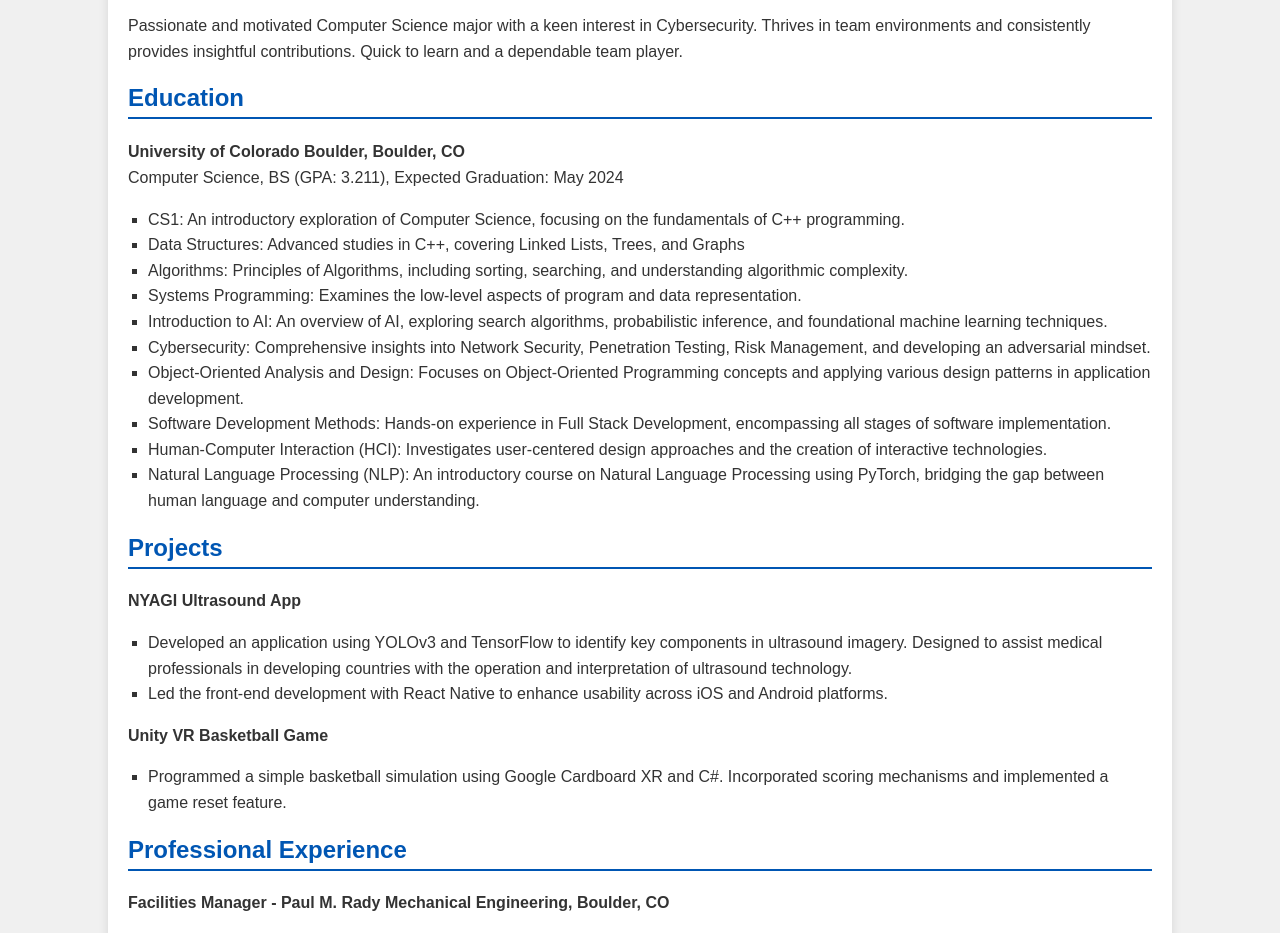
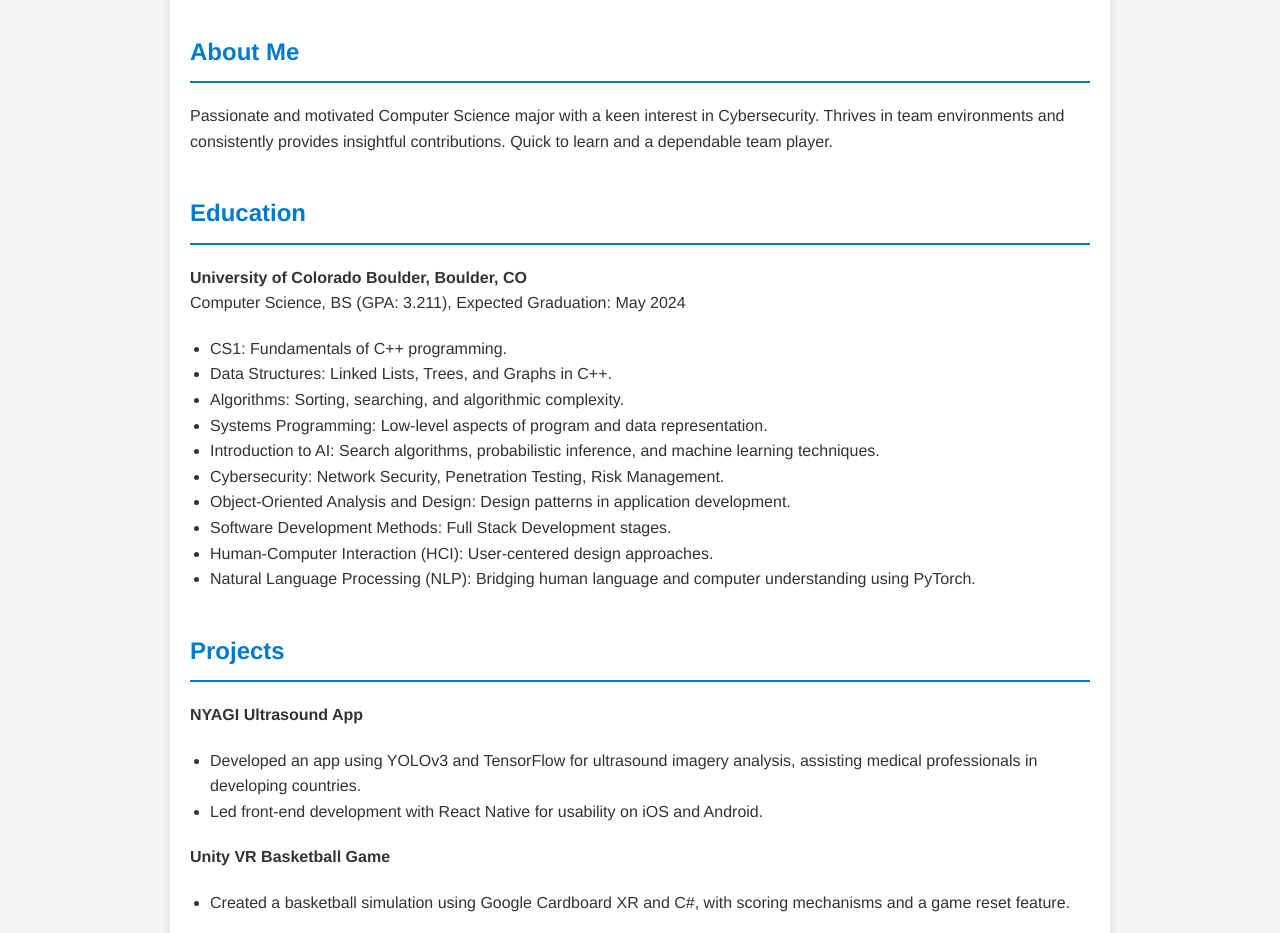
Before and after one commit to emilyyWallace/emilyyWallace.github.io, a plain HTML site: page index.html in a window 1280 px wide. Shown: the part 140-1073 px from the top of the page. Drawn offline with Linux system fonts and the light colour scheme.

Commit message:
Update index.html

```diff
--- a/index.html
+++ b/index.html
@@ -6,43 +6,47 @@
     <title>Emily Wallace - Portfolio and Resume</title>
     <style>
         body {
-            font-family: Arial, sans-serif;
-            background-color: #f0f0f0;
+            font-family: 'Helvetica Neue', Arial, sans-serif;
+            background-color: #f5f5f5;
             color: #333;
             margin: 0;
             padding: 0;
+            line-height: 1.6;
         }
         .container {
             width: 80%;
-            margin: 0 auto;
+            max-width: 900px;
+            margin: 40px auto;
             padding: 20px;
             background-color: #fff;
-            box-shadow: 0 0 10px rgba(0, 0, 0, 0.1);
+            box-shadow: 0 2px 10px rgba(0, 0, 0, 0.1);
         }
         h1, h2 {
-            color: #0056b3;
+            color: #007acc;
+            font-weight: 600;
         }
         h1 {
             text-align: center;
-            margin-bottom: 20px;
+            margin-bottom: 40px;
         }
         h2 {
-            border-bottom: 2px solid #0056b3;
-            padding-bottom: 5px;
+            border-bottom: 2px solid #007acc;
+            padding-bottom: 10px;
+            margin-top: 40px;
         }
         p, ul {
-            line-height: 1.6;
+            margin: 20px 0;
         }
         ul {
-            list-style-type: square;
+            list-style-type: disc;
             padding-left: 20px;
         }
         .contact-info {
             text-align: center;
-            margin-top: 20px;
+            margin-top: 40px;
         }
         .contact-info a {
-            color: #0056b3;
+            color: #007acc;
             text-decoration: none;
         }
         .contact-info a:hover {
@@ -66,28 +70,28 @@
             Computer Science, BS (GPA: 3.211), Expected Graduation: May 2024
         </p>
         <ul>
-            <li>CS1: An introductory exploration of Computer Science, focusing on the fundamentals of C++ programming.</li>
-            <li>Data Structures: Advanced studies in C++, covering Linked Lists, Trees, and Graphs</li>
-            <li>Algorithms: Principles of Algorithms, including sorting, searching, and understanding algorithmic complexity.</li>
-            <li>Systems Programming: Examines the low-level aspects of program and data representation.</li>
-            <li>Introduction to AI: An overview of AI, exploring search algorithms, probabilistic inference, and foundational machine learning techniques.</li>
-            <li>Cybersecurity: Comprehensive insights into Network Security, Penetration Testing, Risk Management, and developing an adversarial mindset.</li>
-            <li>Object-Oriented Analysis and Design: Focuses on Object-Oriented Programming concepts and applying various design patterns in application development.</li>
-            <li>Software Development Methods: Hands-on experience in Full Stack Development, encompassing all stages of software implementation.</li>
-            <li>Human-Computer Interaction (HCI): Investigates user-centered design approaches and the creation of interactive technologies.</li>
-            <li>Natural Language Processing (NLP): An introductory course on Natural Language Processing using PyTorch, bridging the gap between human language and computer understanding.</li>
+            <li>CS1: Fundamentals of C++ programming.</li>
+            <li>Data Structures: Linked Lists, Trees, and Graphs in C++.</li>
+            <li>Algorithms: Sorting, searching, and algorithmic complexity.</li>
+            <li>Systems Programming: Low-level aspects of program and data representation.</li>
+            <li>Introduction to AI: Search algorithms, probabilistic inference, and machine learning techniques.</li>
+            <li>Cybersecurity: Network Security, Penetration Testing, Risk Management.</li>
+            <li>Object-Oriented Analysis and Design: Design patterns in application development.</li>
+            <li>Software Development Methods: Full Stack Development stages.</li>
+            <li>Human-Computer Interaction (HCI): User-centered design approaches.</li>
+            <li>Natural Language Processing (NLP): Bridging human language and computer understanding using PyTorch.</li>
         </ul>
 
         <h2>Projects</h2>
         <p><strong>NYAGI Ultrasound App</strong></p>
         <ul>
-            <li>Developed an application using YOLOv3 and TensorFlow to identify key components in ultrasound imagery. Designed to assist medical professionals in developing countries with the operation and interpretation of ultrasound technology.</li>
-            <li>Led the front-end development with React Native to enhance usability across iOS and Android platforms.</li>
+            <li>Developed an app using YOLOv3 and TensorFlow for ultrasound imagery analysis, assisting medical professionals in developing countries.</li>
+            <li>Led front-end development with React Native for usability on iOS and Android.</li>
         </ul>
 
         <p><strong>Unity VR Basketball Game</strong></p>
         <ul>
-            <li>Programmed a simple basketball simulation using Google Cardboard XR and C#. Incorporated scoring mechanisms and implemented a game reset feature.</li>
+            <li>Created a basketball simulation using Google Cardboard XR and C#, with scoring mechanisms and a game reset feature.</li>
         </ul>
 
         <h2>Professional Experience</h2>
@@ -98,13 +102,12 @@
         <h2>Campus Involvements</h2>
         <p><strong>CU Gaelic Club Co-President</strong></p>
         <ul>
-            <li>Orchestrated the resurgence of the club post-pandemic, successfully recruiting 20 members.</li>
-            <li>Coordinated travel and practice sessions for collegiate Hurling and Gaelic Football teams.</li>
+            <li>Recruited 20 members post-pandemic and coordinated travel and practice sessions for Hurling and Gaelic Football teams.</li>
         </ul>
 
         <p><strong>oSTEM Collegiate Member</strong></p>
         <ul>
-            <li>Attended the 13th Annual oSTEM Conference, enhancing my network and communication abilities.</li>
+            <li>Enhanced networking and communication skills at the 13th Annual oSTEM Conference.</li>
         </ul>
 
         <div class="contact-info">
```
